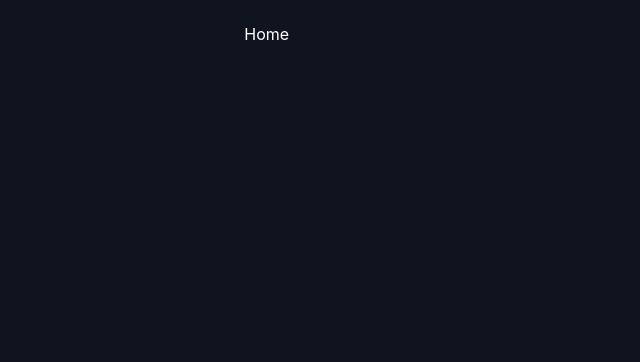
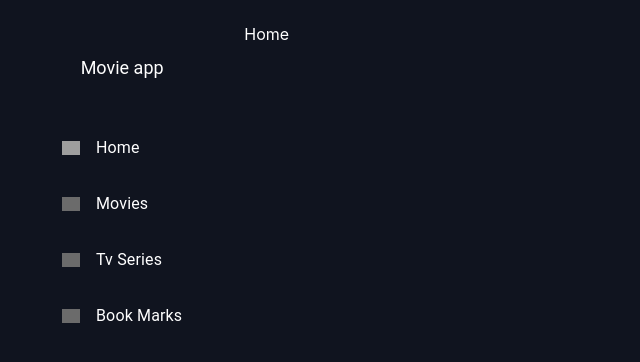
Before and after one commit to 34ERAT/movie_app, a React (Create React App) app: page / in a window 1280 px wide. Shown: the top 362 px of the page, without its empty margins (0-640 px from the left). Built offline with nearby package versions, Linux system fonts and the light colour scheme; grey boxes are pictures that could not be loaded.

Commit message:
adding features to the sidebar

```diff
--- a/src/components/sidebar/index.tsx
+++ b/src/components/sidebar/index.tsx
@@ -1,6 +1,7 @@
+import { Hidden, Typography } from "@mui/material";
 import { Box } from "@mui/system";
 import React from "react";
-import { useLocation } from "react-router-dom";
+import { Link, useLocation } from "react-router-dom";
 const navLinks = [
   {
     name: "Home",
@@ -46,7 +47,69 @@ const Sidebar = () => {
       }}
     >
       <Box
-      ></Box>
+        sx={{
+          display: "flex",
+          flexDirection: {
+            xs: "row",
+            lg: "column"
+          },
+          gap: 5,
+          alignItems: {
+            xs: "center",
+            ls: "start"
+          },
+          width: "100%"
+        }}
+      >
+        <Hidden smDown>
+          <Typography variant="h5" component="h1" my={2} fontWeight={400} fontSize={18} >Movie app</Typography>
+        </Hidden>
+        <Box sx={{
+          py: {
+            xs: "0px",
+            ls: "16px"
+          },
+          display: "flex",
+          flexDirection: {
+            xs: "row",
+            lg: "column"
+          },
+          gap: 4
+
+        }
+        }>
+          {navLinks.map((item) => (
+            <Link key={item.name} to={item.link} style={{ textDecoration: "none" }}>
+              <Box
+                sx={{
+                  display: "flex",
+                  alignItems: "center",
+                  gap: 2,
+                  color: "white",
+                  textDecoration: "none"
+                }}
+              >
+                <img src={item.icon} alt={item.name}
+                  style={{
+                    width: "18px",
+                    filter: `${pathname === item.link ?
+                      " invert(58%) sepia(14) saturate(3166) hue-rotate(215) brightness()"
+                      :
+                      "invert(84%)"
+                      }`
+                  }}
+                />
+                <Hidden mdDown>
+                  <Typography> {item.name}</Typography>
+                </Hidden>
+              </Box>
+            </Link>
+
+          ))
+          }
+
+        </Box>
+      </Box>
     </Box>
   );
 };
```
